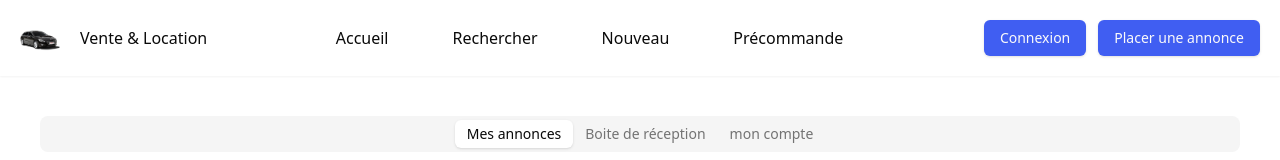
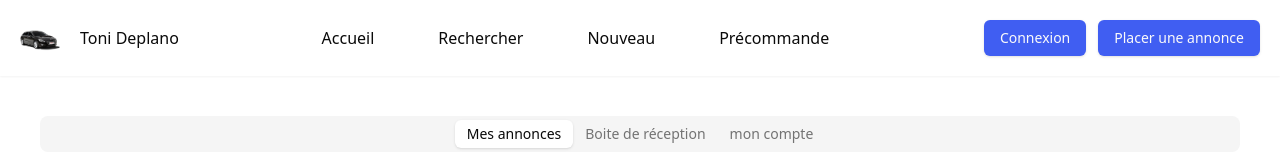
Before and after one commit to TheDoCtcoder/commerce, a React (Vite) app: page /commerce/profile in a window 1280 px wide. Shown: the top 160 px of the page. Built offline with nearby package versions, Linux system fonts and the light colour scheme; no server answers.

Commit message:
change name

```diff
--- a/src/components/Header.jsx
+++ b/src/components/Header.jsx
@@ -14,7 +14,7 @@ function Header() {
       <div className='flex gap-5 items-center'>
       {/* <img src="logo.svg" alt="logo" width={150} height={100} /> */}
       <img src={Logo} alt="logo" width={40} height={40} />
-      <h2 className=' font-medium'>Vente & Location</h2>
+      <h2 className=' font-medium'>Toni Deplano</h2>
       </div>
 
 
```
